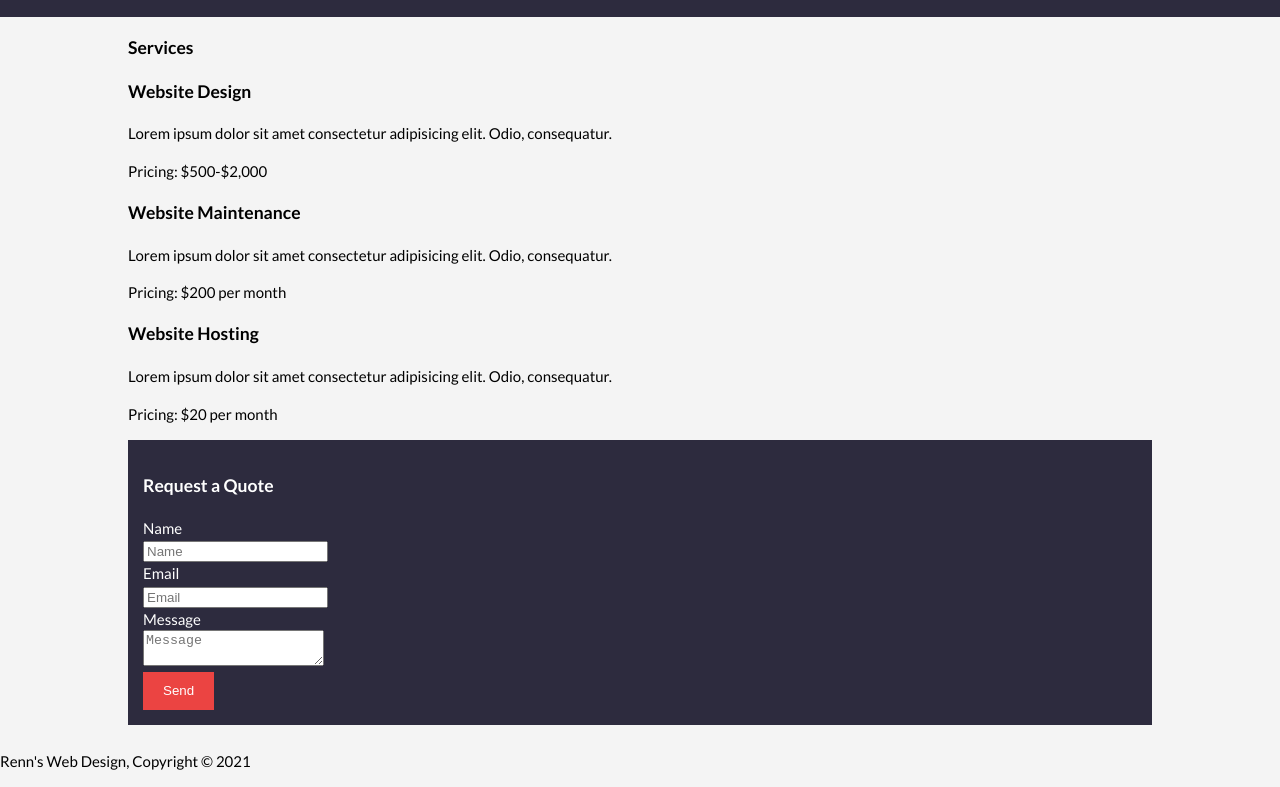
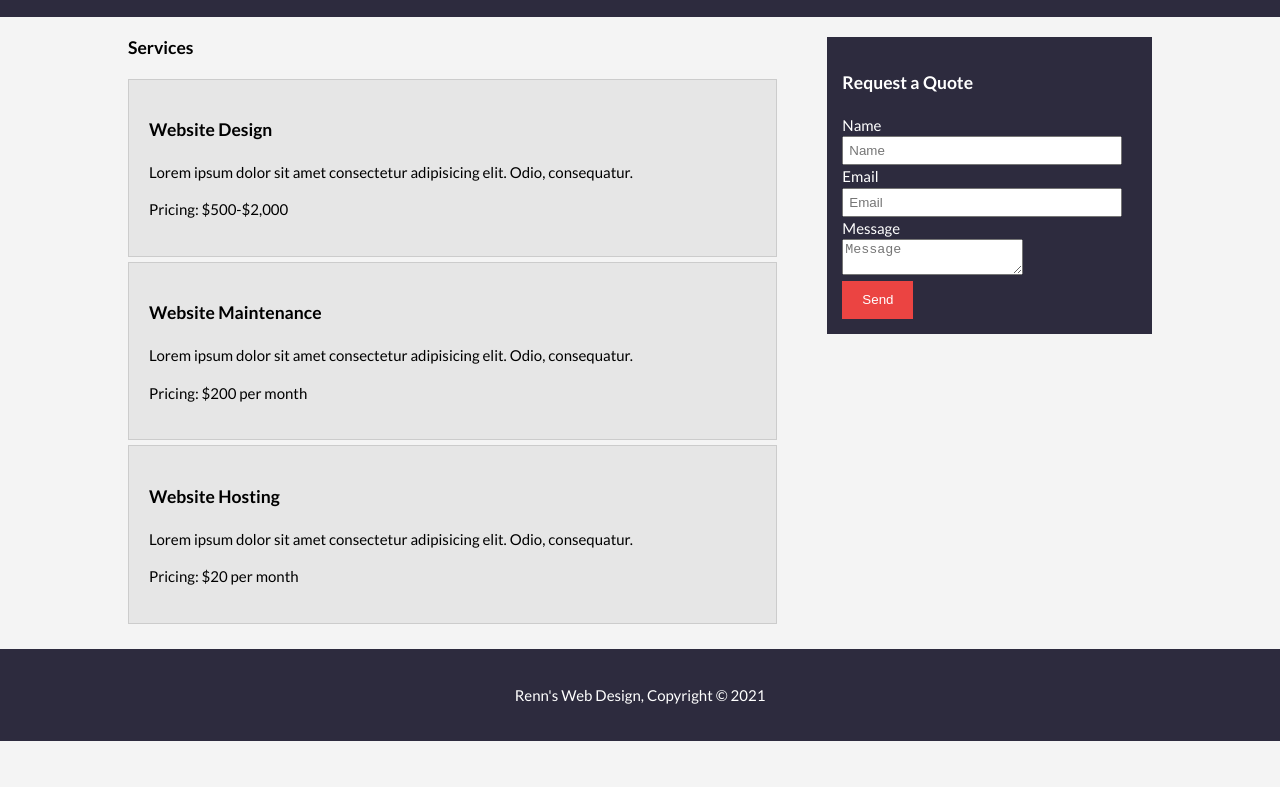
Before and after one commit to rennspigelmyer/FullWebpage, a plain HTML site: page index.html in a window 1280 px wide. Shown: the part 1305-2092 px from the top of the page. After the commit the page ends 2046 px from the top, so only its background shows below. Drawn offline with Linux system fonts and the light colour scheme.

Commit message:
Styled the Services and Footer sections.

```diff
--- a/style.css
+++ b/style.css
@@ -180,3 +180,44 @@ header a:hover {
     grid-template-columns: 2fr 1fr;
     grid-column-gap: 50px;
 }
+
+#about .main-col {
+    color: #fff;
+}
+
+#about .sidebar {
+    margin-top: 10px;
+}
+
+/* Services */
+#services .container {
+    display: grid;
+    grid-template-columns: 2fr 1fr;
+    grid-column-gap: 50px;
+}
+
+#services li {
+    padding: 20px;
+    border: 1px solid #ccc;
+    margin-bottom: 5px;
+    background-color: #e6e6e6;
+}
+
+#services .sidebar {
+    margin-top: 10px;
+}
+
+#services input, #services text area {
+    padding: 5px;
+    width: 90%;
+}
+
+/* Footer */
+footer {
+    background-color: #2d2b3e;
+    color: #fff;
+    padding: 20px;
+    text-align: center;
+    margin-top: 20px;
+
+}
```
